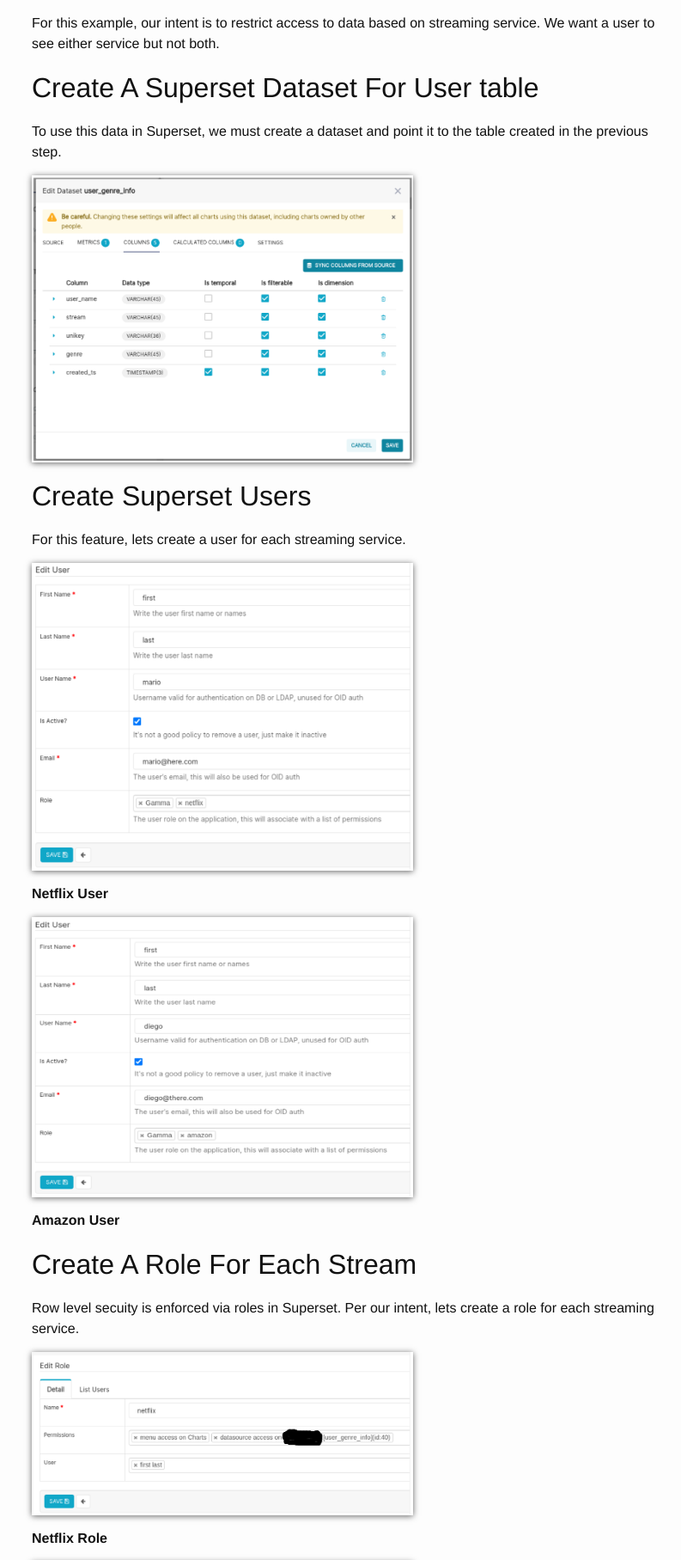
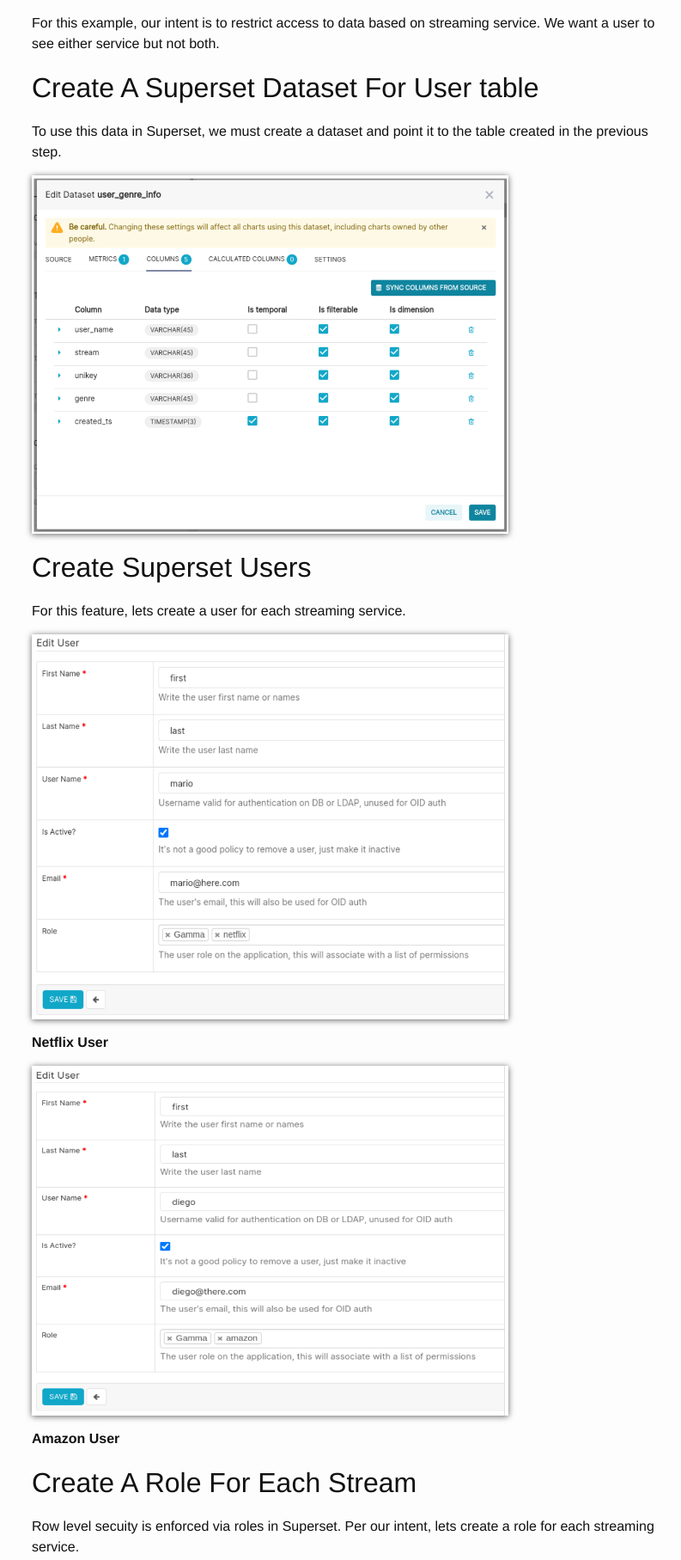
Before and after one commit to mariotalavera/mariotalavera.com, a Jekyll site: the page built from _posts/2021-03-21-Superset - Multi-Tennant By Row Level Security.md, in a window 1280 px wide. Shown: the part 1040-2855 px from the top of the page at 86% size, without its empty margins (233-1026 px from the left). Built offline with Jekyll 4.4.1, drawn with Linux system fonts in a browser that asks for light colours; nearby versions of some CDN libraries; comment, search, counter and statistics services are not loaded.

Commit message:
Adding superset posts, some.

```diff
--- a/_posts/2021-03-21-Superset - Multi-Tennant By Row Level Security.md
+++ b/_posts/2021-03-21-Superset - Multi-Tennant By Row Level Security.md
@@ -50,17 +50,17 @@ For this example, our intent is to restrict access to data based on streaming se
 
 To use this data in Superset, we must create a dataset and point it to the table created in the previous step.
 
-<img src="/assets/superset_row_level_security/1_dataset.png" alt="Superset Dataset" width="60%">
+<img src="/assets/superset_row_level_security/1_dataset.png" alt="Superset Dataset" width="75%">
 
 ## Create Superset Users
 
 For this feature, lets create a user for each streaming service.
 
-<img src="/assets/superset_row_level_security/6_netflix_user.png" alt="Netflix User" width="60%">
+<img src="/assets/superset_row_level_security/6_netflix_user.png" alt="Netflix User" width="75%">
 
 **Netflix User**
 
-<img src="/assets/superset_row_level_security/7_amazon_user.png" alt="Amazon User" width="60%">
+<img src="/assets/superset_row_level_security/7_amazon_user.png" alt="Amazon User" width="75%">
 
 **Amazon User**
 
@@ -68,11 +68,11 @@ For this feature, lets create a user for each streaming service.
 
 Row level secuity is enforced via roles in Superset.  Per our intent, lets create a role for each streaming service.
 
-<img src="/assets/superset_row_level_security/2_netflix_role.png" alt="Netflix Role" width="60%">
+<img src="/assets/superset_row_level_security/2_netflix_role.png" alt="Netflix Role" width="75%">
 
 **Netflix Role**
 
-<img src="/assets/superset_row_level_security/3_amazon_role.png" alt="Amazon Role" width="60%">
+<img src="/assets/superset_row_level_security/3_amazon_role.png" alt="Amazon Role" width="75%">
 
 **Amazon Role**
 
@@ -80,11 +80,11 @@ Row level secuity is enforced via roles in Superset.  Per our intent, lets creat
 
 Having both a user and a role for each streaming service, the next step is associating these using a **ROW_SECURITY_LEVEL** Filter in Superset.
 
-<img src="/assets/superset_row_level_security/4_netflix_filter.png" alt="Netflix Filter" width="60%">
+<img src="/assets/superset_row_level_security/4_netflix_filter.png" alt="Netflix Filter" width="75%">
 
 **Netflix Filter**
 
-<img src="/assets/superset_row_level_security/5_amazon_filter.png" alt="Amazon Filter" width="60%">
+<img src="/assets/superset_row_level_security/5_amazon_filter.png" alt="Amazon Filter" width="75%">
 
 **Amazon Filter**
 
@@ -94,17 +94,17 @@ Configuration done.  We are ready to test our work.
 
 Lets create a simple chart that returns all the records in our table.
 
-<img src="/assets/superset_row_level_security/8_user_genre_chart.png" alt="User Genre Chart" width="60%">
+<img src="/assets/superset_row_level_security/8_user_genre_chart.png" alt="User Genre Chart" width="75%">
 
 ## Checking Our Work
 
 Login as each user previously created; notice data is restricted to its own streaming service.
 
-<img src="/assets/superset_row_level_security/9_netflix_login_access.png" alt="Netflix Access" width="60%">
+<img src="/assets/superset_row_level_security/9_netflix_login_access.png" alt="Netflix Access" width="75%">
 
 **Netflix Login Access**
 
-<img src="/assets/superset_row_level_security/10_amazon_login_access.png" alt="Amazon Access" width="60%">
+<img src="/assets/superset_row_level_security/10_amazon_login_access.png" alt="Amazon Access" width="75%">
 
 **Amazon Login Access**
 
```
